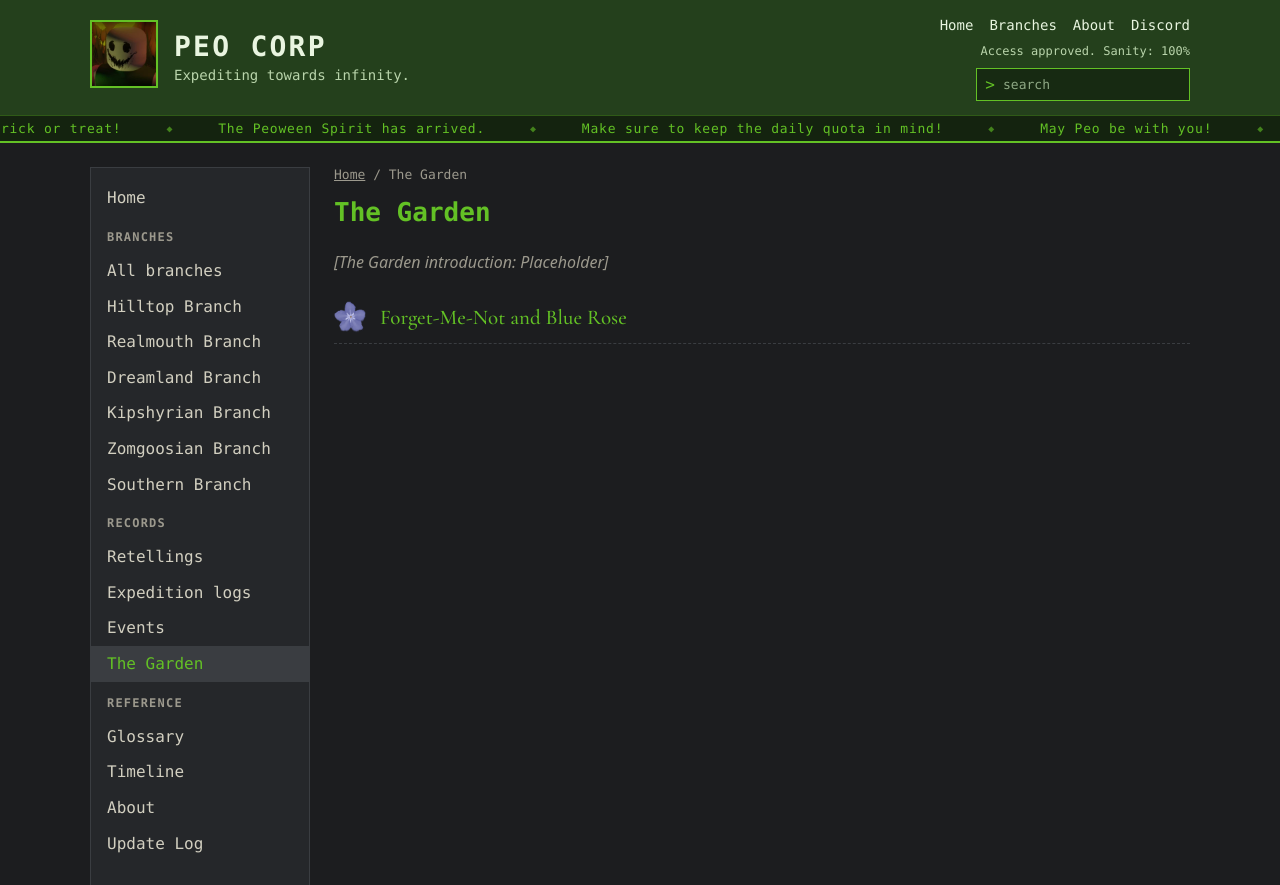
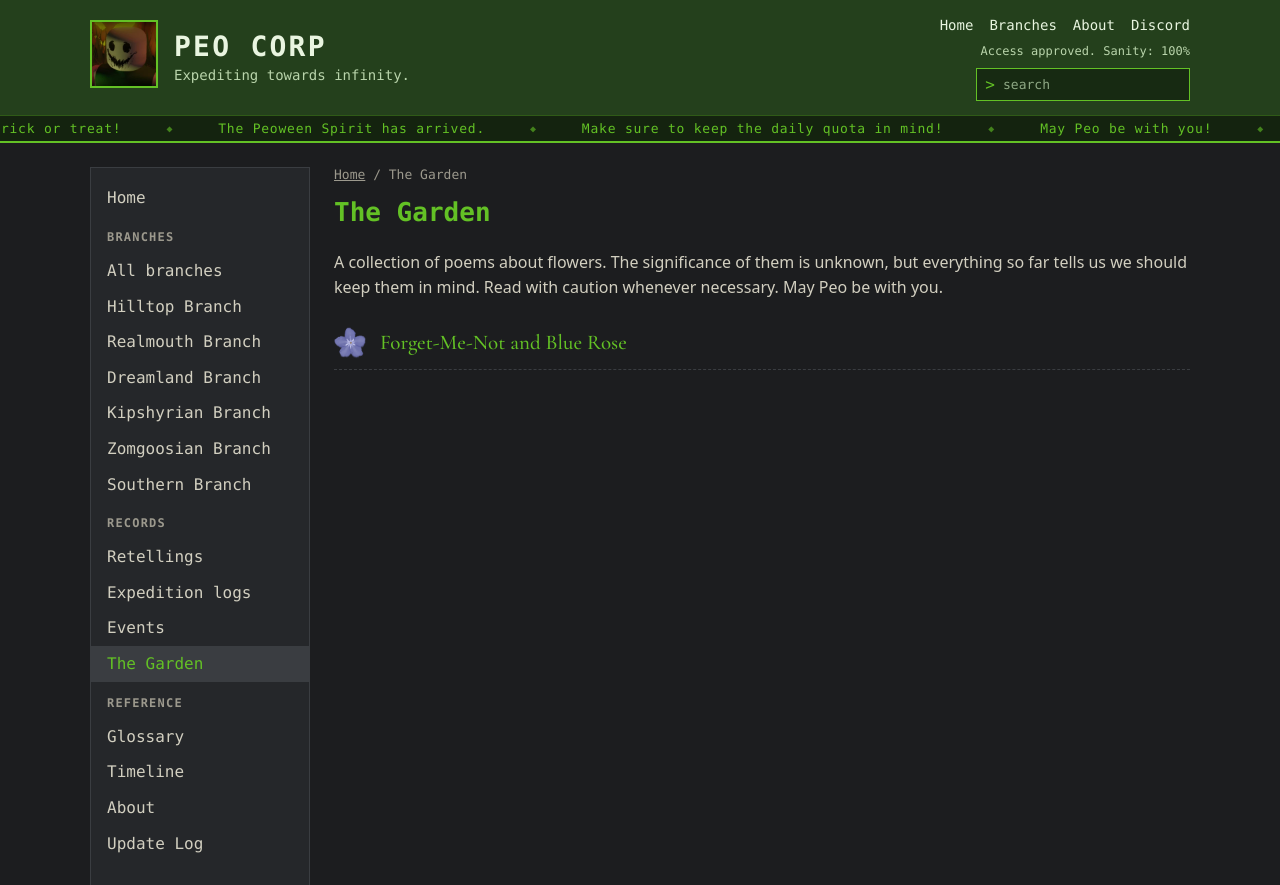
Before and after one commit to tiexuelianhua/peocorp, a plain HTML site: page garden/index.html in a window 1280 px wide. Shown: the top 885 px of the page. Drawn offline with nearby package versions, Linux system fonts and the light colour scheme.

Commit message:
The Garden: Echo's introduction and Update Log entry
Co-Authored-By: Claude Opus 5.5 <noreply@anthropic.com>
Claude-Session: https://claude.ai/code/session_01Ntd5szzAHAVghwThjZyCUp

```diff
--- a/assets/updates.js
+++ b/assets/updates.js
@@ -4,6 +4,7 @@
 // or links: { "word": "path/" } to link just those words when one entry covers several pages.
 (() => {
   const UPDATES = [
+    { date: "2026-11-26", text: "Added The Gardens page and the first poem: Forget-Me-Not and Blue Rose", links: { "The Gardens page": "garden/", "Forget-Me-Not and Blue Rose": "garden/forget-me-not-and-blue-rose/" } },
     { date: "2026-10-30", text: "Happy Peoween!" },
     { date: "2026-10-30", text: "Added KP-01-05", link: "kipshyrian/kp-01-05.html" },
     { date: "2026-10-30", text: "Minor changes to Addendums" },
--- a/garden/index.html
+++ b/garden/index.html
@@ -23,7 +23,7 @@
   <main>
     <p class="crumbs"><a href="../">Home</a> / The Garden</p>
     <h1>The Garden</h1>
-    <p class="ph">[The Garden introduction: Placeholder]</p>
+    <p>A collection of poems about flowers. The significance of them is unknown, but everything so far tells us we should keep them in mind. Read with caution whenever necessary. May Peo be with you.</p>
     <ul class="poems">
       <li><img src="../assets/garden/forget-me-not-small.png" alt=""><a href="forget-me-not-and-blue-rose/">Forget-Me-Not and Blue Rose</a></li>
     </ul>
```
